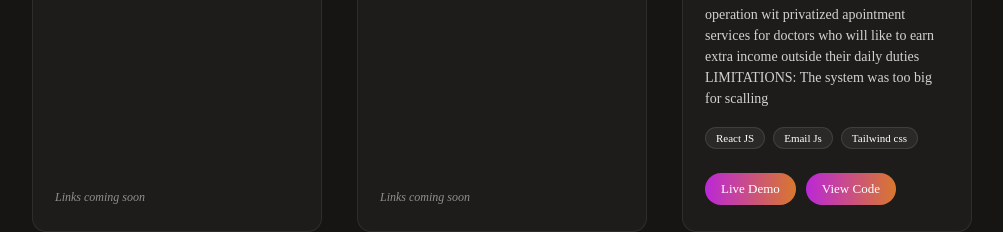
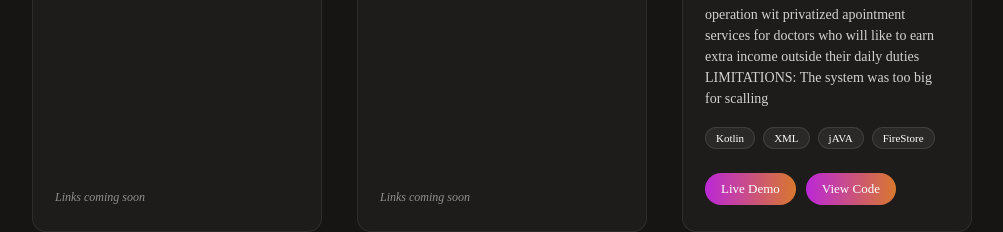
Before and after one commit to Kipkoech78/PortFolio, a React (Vite) app: page / in a window 1280 px wide. Shown: the part 5340-5572 px from the top of the page, without its empty margins (138-1141 px from the left). Built offline with nearby package versions, Linux system fonts and the light colour scheme; no server answers.

Commit message:
fix:mywork

```diff
--- a/src/assets/myworkdata.js
+++ b/src/assets/myworkdata.js
@@ -81,7 +81,7 @@ const myWorkData = [
       "The platform was an inovative challange aimed to ease the communication and user drugs awareness before putchasing drugs over the counter\
        and streamlime medical operation wit privatized apointment services for doctors who will like to earn extra income outside their daily duties\
        LIMITATIONS: The system was too big for scalling  ",
-    tags: ["React JS", "Email Js", "Tailwind css"], // swap for actual stack
+    tags: ["Kotlin", "XML","jAVA", "FireStore"], // swap for actual stack
     image: healthSphereLogo,
     links: { video: null, apk: null, github: "https://github.com/Kipkoech78/Health-Sphere", live: "https://sigz.vercel.app/" }, // fill in what's real
   },
```
